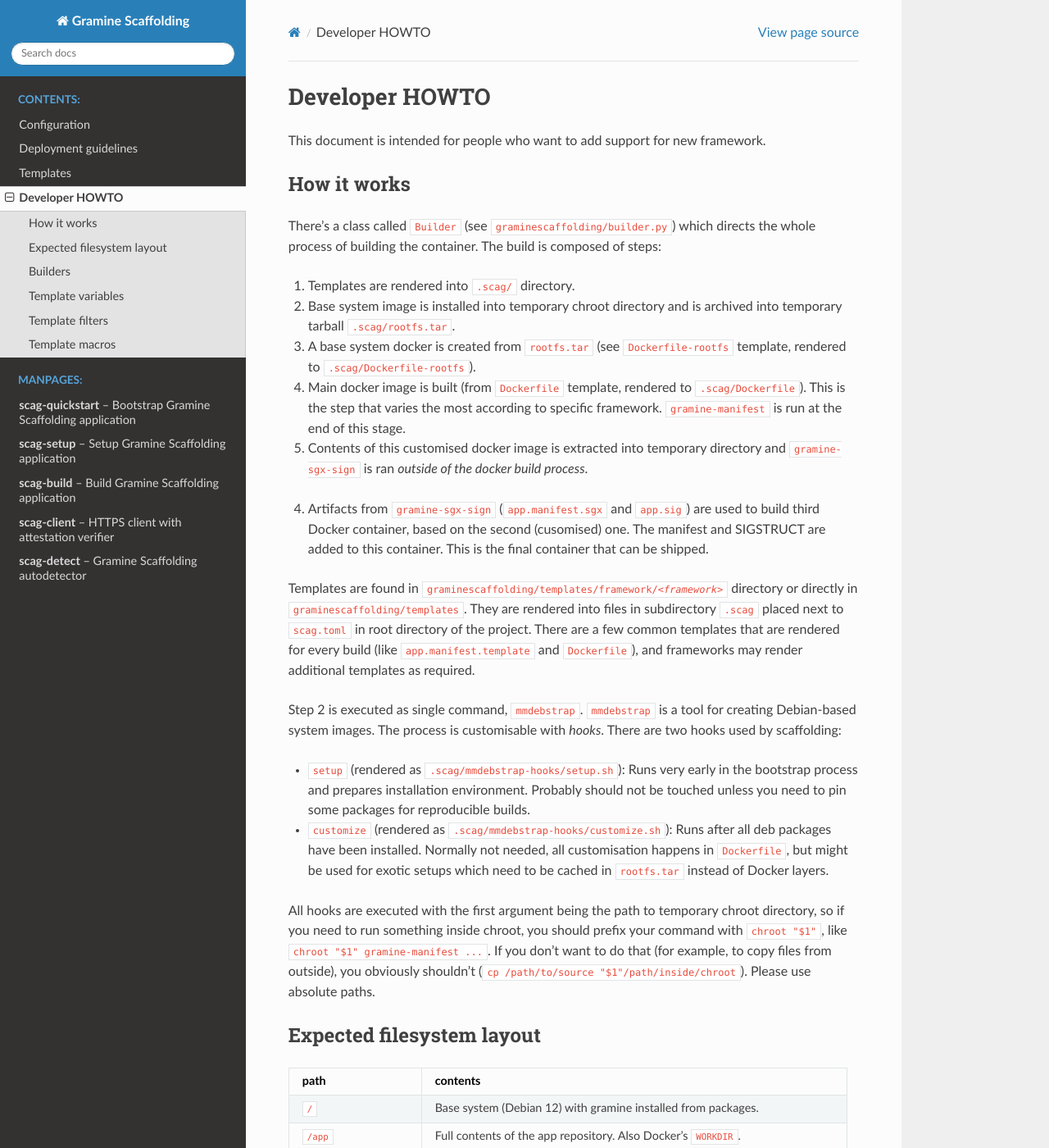
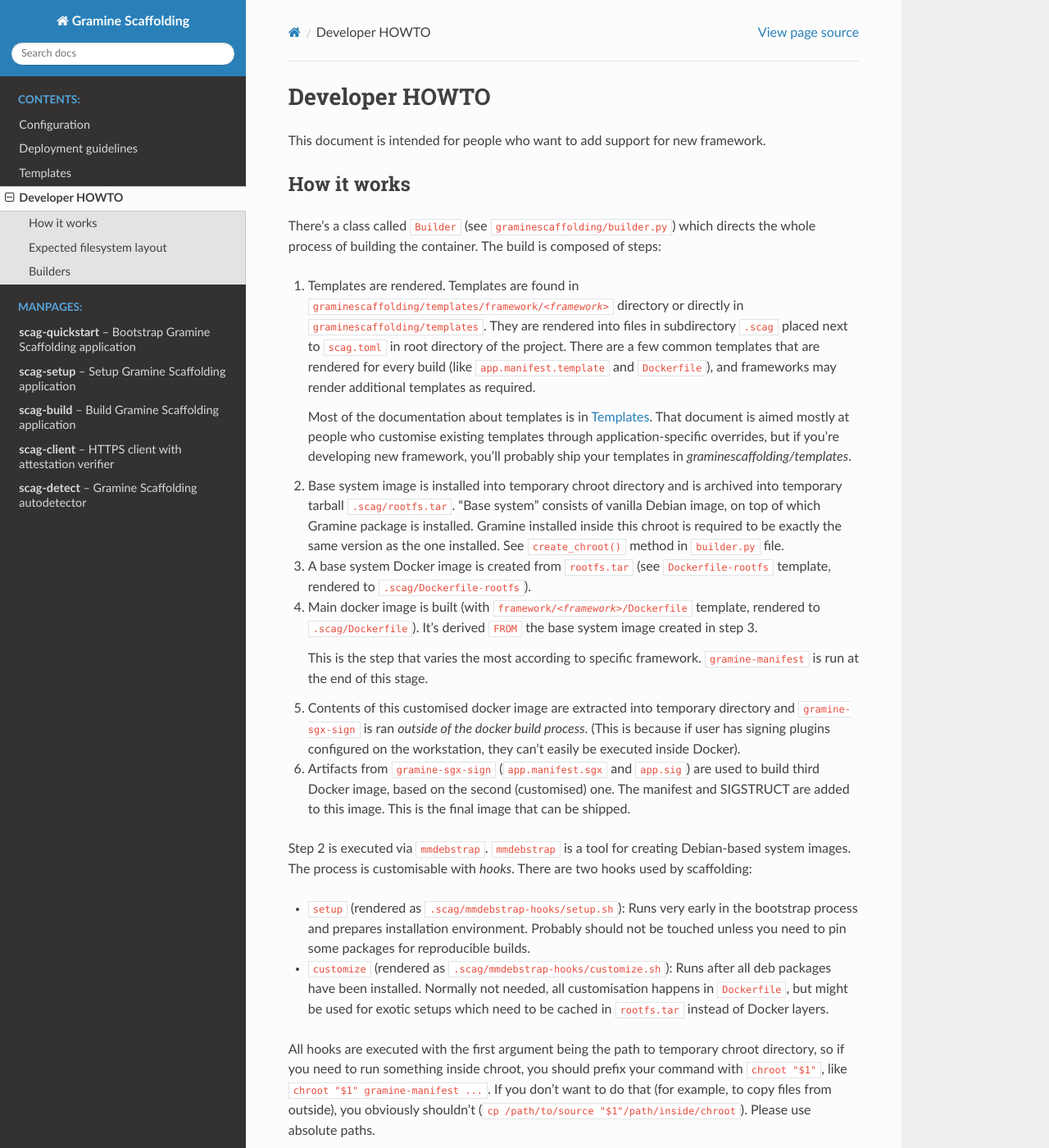
Before and after one commit to gramineproject/gramine-scaffolding, a Sphinx documentation site: the page built from Documentation/hacking.rst, in a window 1280 px wide and 1400 px high. Shown: the whole window at 82% size. Built offline with Sphinx 7.4.7 and the Read the Docs theme 2.0.0, drawn with Linux system fonts in a browser that asks for light colours; some of the changed text lies outside the part shown.

Commit message:
Yet more fixes and updates to reflect latest Docker build flow
Signed-off-by: Wojtek Porczyk <woju@invisiblethingslab.com>

```diff
--- a/Documentation/configuration.rst
+++ b/Documentation/configuration.rst
@@ -90,7 +90,7 @@
 (none)
 
 Options specific to ``java_gradle`` framework
-------------------------------------------
+---------------------------------------------
 
 ``java_gradle.application`` (string)
     Path to the JAR file inside application's directory.
--- a/Documentation/hacking.rst
+++ b/Documentation/hacking.rst
@@ -10,33 +10,50 @@
 which directs the whole process of building the container. The build is composed
 of steps:
 
-1. Templates are rendered into ``.scag/`` directory.
+1. Templates are rendered. Templates are found in
+   :file:`graminescaffolding/templates/framework/{<framework>}` directory or
+   directly in :file:`graminescaffolding/templates`. They are rendered into
+   files in subdirectory :file:`.scag` placed next to :file:`scag.toml` in root
+   directory of the project. There are a few common templates that are rendered
+   for every build (like :file:`app.manifest.template` and :file:`Dockerfile`),
+   and frameworks may render additional templates as required.
+
+   Most of the documentation about templates is in :doc:`templates`. That
+   document is aimed mostly at people who customise existing templates through
+   application-specific overrides, but if you're developing new framework,
+   you'll probably ship your templates in `graminescaffolding/templates`.
+
 2. Base system image is installed into temporary chroot directory and is
-   archived into temporary tarball ``.scag/rootfs.tar``.
-3. A base system docker is created from ``rootfs.tar`` (see
-   ``Dockerfile-rootfs`` template, rendered to ``.scag/Dockerfile-rootfs``).
-4. Main docker image is built (from ``Dockerfile`` template, rendered to
-   ``.scag/Dockerfile``). This is the step that varies the most according to
-   specific framework. ``gramine-manifest`` is run at the end of this stage.
-5. Contents of this customised docker image is extracted into temporary
+   archived into temporary tarball :file:`.scag/rootfs.tar`. “Base system”
+   consists of vanilla Debian image, on top of which Gramine package is
+   installed. Gramine installed inside this chroot is required to be exactly the
+   same version as the one installed. See ``create_chroot()`` method in
+   ``builder.py`` file.
+
+3. A base system Docker image is created from :file:`rootfs.tar` (see
+   :file:`Dockerfile-rootfs` template, rendered to
+   :file:`.scag/Dockerfile-rootfs`).
+
+4. Main docker image is built (with :file:`framework/{<framework>}/Dockerfile`
+   template, rendered to :file:`.scag/Dockerfile`). It's derived ``FROM`` the
+   base system image created in step 3.
+
+   This is the step that varies the most according to specific framework.
+   ``gramine-manifest`` is run at the end of this stage.
+
+5. Contents of this customised docker image are extracted into temporary
    directory and ``gramine-sgx-sign`` is ran *outside of the docker build
-   process*.
-4. Artifacts from ``gramine-sgx-sign`` (``app.manifest.sgx`` and ``app.sig``)
-   are used to build third Docker container, based on the second (cusomised)
-   one. The manifest and SIGSTRUCT are added to this container. This is the
-   final container that can be shipped.
+   process*. (This is because if user has signing plugins configured on the
+   workstation, they can't easily be executed inside Docker).
 
-Templates are found in
-:file:`graminescaffolding/templates/framework/{<framework>}` directory or
-directly in :file:`graminescaffolding/templates`. They are rendered into files
-in subdirectory :file:`.scag` placed next to :file:`scag.toml` in root directory
-of the project. There are a few common templates that are rendered for every
-build (like ``app.manifest.template`` and ``Dockerfile``), and frameworks may
-render additional templates as required.
+6. Artifacts from ``gramine-sgx-sign`` (:file:`app.manifest.sgx` and
+   :file:`app.sig`) are used to build third Docker image, based on the
+   second (customised) one. The manifest and SIGSTRUCT are added to this
+   image. This is the final image that can be shipped.
 
-Step 2 is executed as single command, ``mmdebstrap``. ``mmdebstrap`` is a tool
-for creating Debian-based system images. The process is customisable with
-*hooks*. There are two hooks used by scaffolding:
+Step 2 is executed via ``mmdebstrap``. ``mmdebstrap`` is a tool for creating
+Debian-based system images. The process is customisable with *hooks*. There are
+two hooks used by scaffolding:
 
 - ``setup`` (rendered as :file:`.scag/mmdebstrap-hooks/setup.sh`): Runs very
   early in the bootstrap process and prepares installation environment. Probably
@@ -65,8 +82,9 @@
                                 from packages.
 :file:`/app`                    Full contents of the app repository. Also
                                 Docker's ``WORKDIR``.
-:file:`/app/app.manifest{*}`    Gramine Manifest files (``.manifest.template``,
-                                ``.manifest`` and ``.manifest.sgx``)
+:file:`/app/app.manifest{*}`    Gramine Manifest files
+                                (:file:`.manifest.template`, :file:`.manifest`
+                                and :file:`.manifest.sgx`)
 :file:`/usr/local/etc`          Templates rendered and files copied to
                                 :file:`{<project_dir>}/.scag/etc`
 =============================== ================================================
@@ -77,57 +95,9 @@
 To create a new framework, inherit from `Builder` class, then override:
 
 - `framework` (str)
-- `depends` (iterable of strings)
-- `extra_files` (dict of str: iterable, str is file path relative to ``.scag/``
-  magic directory, and iterable of template names, which are sequentially tried,
-  until one is found)
+- `extra_files` (dict of str: iterable, str is file path relative to
+  :file:`.scag/` magic directory, and iterable of template names, which are
+  sequentially tried, until one is found)
 
 After defining this class, you should add it to entrypoints in
 :file:`pyproject.toml`.
-
-Template variables
-------------------
-
-``scag.*``
-    Dictionary with system-wide, readonly variables. Those can't be overridden
-    by user-level variables, nor they should be, as they are e.g., system paths.
-
-``scag.builder``
-    Reference to the instance of `Builder`. `Builder` has useful attributes:
-    `project_dir`, `scag_dir` (also `variables`, but those are
-    primarily available as globals).
-
-``scag.keys_path``
-    Path to directory that ships Gramine and Intel release keys. Used in
-    ``setup.sh`` hook.
-
-``scag.magic_dir``
-    Directory that contains all files generated during the build phase.
-    This path is constant, so it can be safely used in a Dockerfile.
-
-``sgx.*``
-    Available as ``sgx.*`` global directory in templates. Used for
-    ``sgx.sign_args``.
-
-All values in ``[<framework>]`` section in :file:`scag.toml` are available as
-global variables.
-
-Template filters
-----------------
-
-``shquote``
-    Quotes shell strings (see :py:func:`shlex.quote`). Useful in
-    templates. For example, if you need a path passed to a shell command:
-
-    .. code-block:: dockerfile
-
-        RUN cp {{ source | shquote }} {{ destination | shquote }}
-
-Template macros
----------------
-
-``apt_install(package[, package2[, ...]])``
-    Defined in ``Dockerfile`` template (available also if you
-    ``{% extends 'Dockerfile' %}``). ``{{ apt.install('pkg1', 'pkg2', ...)``
-    will emit ``RUN apt-get ...`` invocation that will correctly install the
-    set of packages given as arguments.
--- a/Documentation/templates.rst
+++ b/Documentation/templates.rst
@@ -16,13 +16,19 @@
 ``python-plain`` framework's helloworld example.
 
 What templates are rendered for a particular app is defined by the framework,
-but there are some templates common to all frameworks, like ``Dockerfile`` or
-``app.manifest.template``. If you need to override a template specific to
-a framework, unfortunately you need to look into SCAG source to find the exact
-template name.
+but there are some templates common to all frameworks, like
+:file:`scag-client.toml`. Some have common rendered path, but are almost always
+rendered from framework-specific template (like
+:file:`.scag/app.manifest.template` rendered from
+:file:`frameworks/{<framework>}/app.manifest.template`) or have a common base
+template, but frameworks inherit from base template and customise it in some way
+(this is the case of :file:`.scag/Dockerfile` rendered from
+:file:`frameworks/{<framework>}/Dockerfile`, all of which ``{% extends
+'Dockerfile' %}`` ). If you need to override a template specific to a framework,
+unfortunately you need to look into SCAG source to find the exact template name.
 
 SCAG uses `Jinja templates <https://jinja.palletsprojects.com/>`__. Introduction
-of this template language is outside of scope for this document, which will
+to this template language is outside of scope for this document, which will
 only describe concepts needed to explain, how SCAG uses those templates.
 
 Template names, paths and inheritance
@@ -69,8 +75,8 @@
 are rendered (and which we will be overriding):
 
 - File ``.scag/Dockerfile`` is responsible for creating initial (not signed)
-  image. Rendered from ``Dockerfile`` template (in the root directory of
-  respective templates directory).
+  image. Rendered from ``framework/<framework>/Dockerfile`` or ``Dockerfile``
+  template (in the root directory of respective templates directory).
 
 - File ``.scag/Dockerfile-final`` is responsible for replacing
   ``app.manifest.sgx`` and ``app.sig`` (SIGSTRUCT) inside the container.
@@ -92,14 +98,64 @@
 Example
 -------
 
-The following file can be placed in :file:`{<project_dir>}/templates/Dockerfile`
+The following file can be placed in
+:file:`{<project_dir>}/templates/frameworks/python_plain/Dockerfile`
 to change the message printed by ``hello_world.py`` script in demo app from
 ``python_plain``:
 
 .. code-block:: jinja
 
-    {% extends '!Dockerfile' %}
+    {% extends '!frameworks/python_plain/Dockerfile' %}
 
-    {% block local %}
+    {% block build %}
+    {{ super() }}
+
     RUN sed -i -e s/world/asdfg/ /app/hello_world.py
     {% endblock %}
+
+Template variables
+------------------
+
+``scag.*``
+    Dictionary with system-wide, readonly variables. Those can't be overridden
+    by user-level variables, nor they should be, as they are e.g., system paths.
+
+``scag.builder``
+    Reference to the instance of `Builder`. `Builder` has useful attributes:
+    `project_dir`, `scag_dir` (also `variables`, but those are
+    primarily available as globals).
+
+``scag.keys_path``
+    Path to directory that ships Gramine and Intel release keys. Used in
+    ``setup.sh`` hook.
+
+``scag.magic_dir``
+    Directory that contains all files generated during the build phase.
+    This path is constant, so it can be safely used in a Dockerfile.
+
+``sgx.*``
+    Available as ``sgx.*`` global directory in templates. Used for
+    ``sgx.sign_args``.
+
+All values in ``[<framework>]`` section in :file:`scag.toml` are available as
+global variables.
+
+Template filters
+----------------
+
+``shquote``
+    Quotes shell strings (see :py:func:`shlex.quote`). Useful in
+    templates. For example, if you need a path passed to a shell command:
+
+    .. code-block:: dockerfile
+
+        RUN cp {{ source | shquote }} {{ destination | shquote }}
+
+Template macros
+---------------
+
+``apt_install(package[, package2[, ...]])``
+    Defined in ``Dockerfile`` template (available if you
+    ``{% extends 'Dockerfile' %}``). ``{{ apt_install('pkg1', 'pkg2', ...)``
+    will emit ``RUN apt-get ...`` invocation that will correctly install the
+    set of packages given as arguments.
```
Also changed, not shown: Documentation/manpages/scag-client.rst (+8 -8 lines).
